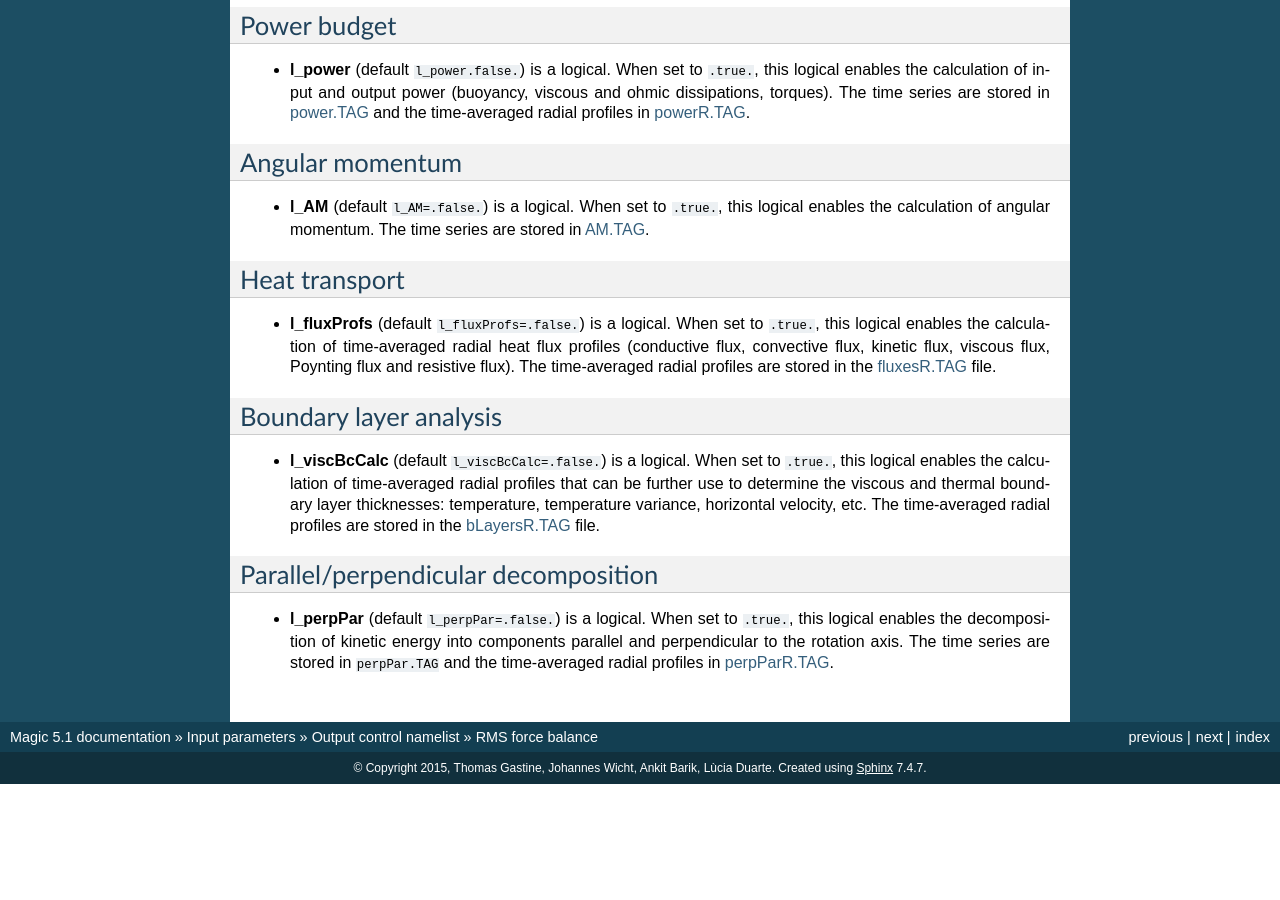
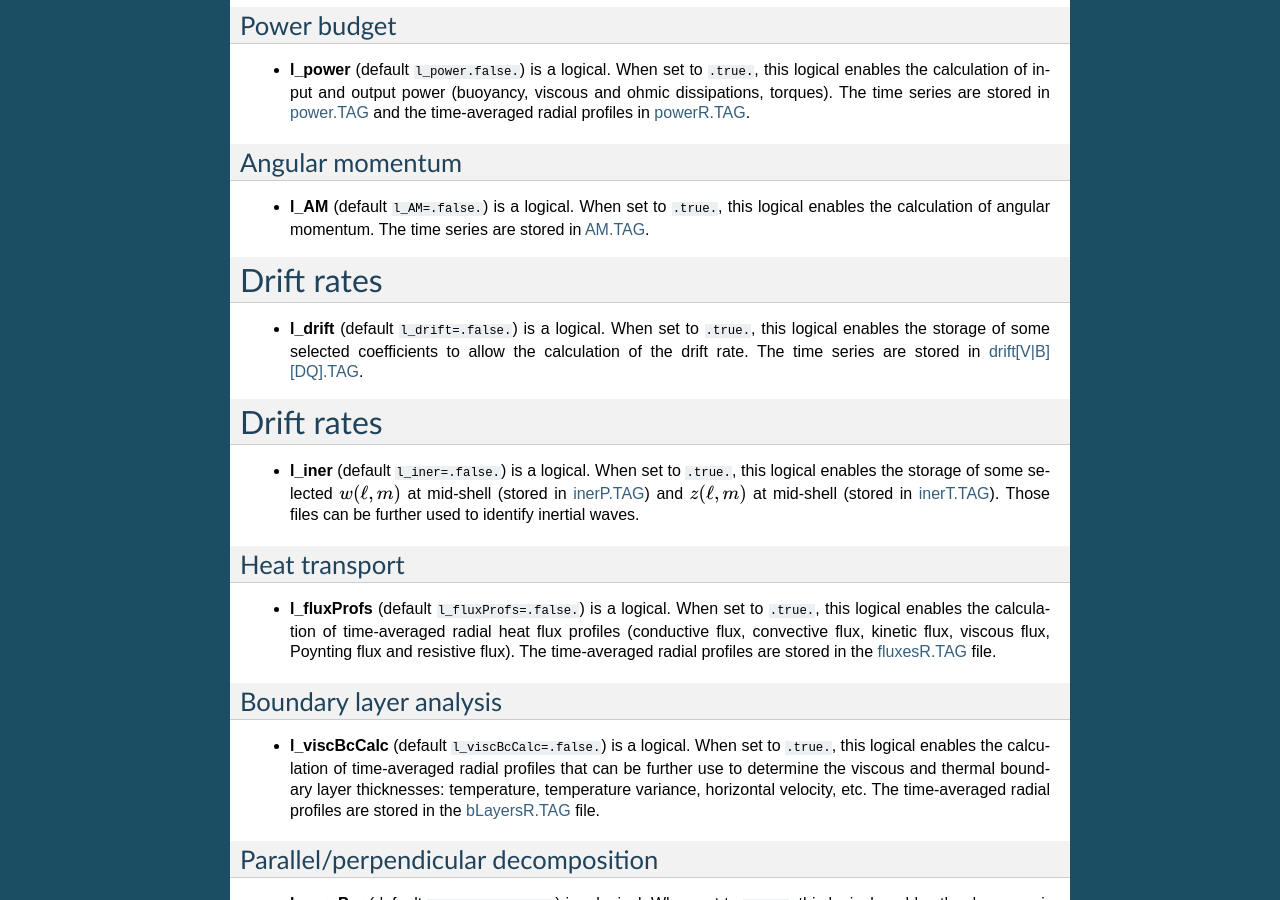
Before and after one commit to magic-sph/magic, a Sphinx documentation site: the page built from doc/sphinx/inputNamelists/outputNamelist/outputNmlMisc.rst, in a window 1280 px wide and 900 px high, scrolled down 820 px. Built offline with Sphinx 7.4.7, drawn with Linux system fonts in a browser that asks for light colours; before the commit the page ends 1604 px from its top, so only the background shows below that; some of the changed text lies outside the part shown.

Commit message:
add the documentation for l_iner and l_drift

```diff
--- a/doc/sphinx/inputNamelists/outputNamelist/outputNmlMisc.rst
+++ b/doc/sphinx/inputNamelists/outputNamelist/outputNmlMisc.rst
@@ -51,6 +51,20 @@ Angular momentum
 
 * **l_AM** (default ``l_AM=.false.``) is a logical. When set to ``.true.``, this logical enables the calculation of angular momentum. The time series are stored in :ref:`AM.TAG <secAMFile>`.
 
+.. _varl_drift:
+
+Drift rates
+-----------
+
+* **l_drift** (default ``l_drift=.false.``) is a logical. When set to ``.true.``, this logical enables the storage of some selected coefficients to allow the calculation of the drift rate. The time series are stored in :ref:`drift[V|B][DQ].TAG <secdriftFile>`.
+
+.. _varl_iner:
+
+Drift rates
+-----------
+
+* **l_iner** (default ``l_iner=.false.``) is a logical. When set to ``.true.``, this logical enables the storage of some selected :math:`w(\ell, m)` at mid-shell (stored in :ref:`inerP.TAG <secinerFile>`) and :math:`z(\ell, m)` at mid-shell (stored in :ref:`inerT.TAG <secinerFile>`). Those files can be further used to identify inertial waves.
+
 .. _varl_fluxProfs:
 
 Heat transport
```
Also changed, not shown: doc/sphinx/outputFiles/outTimeSeriesSupp.rst (+14 -0 lines).
